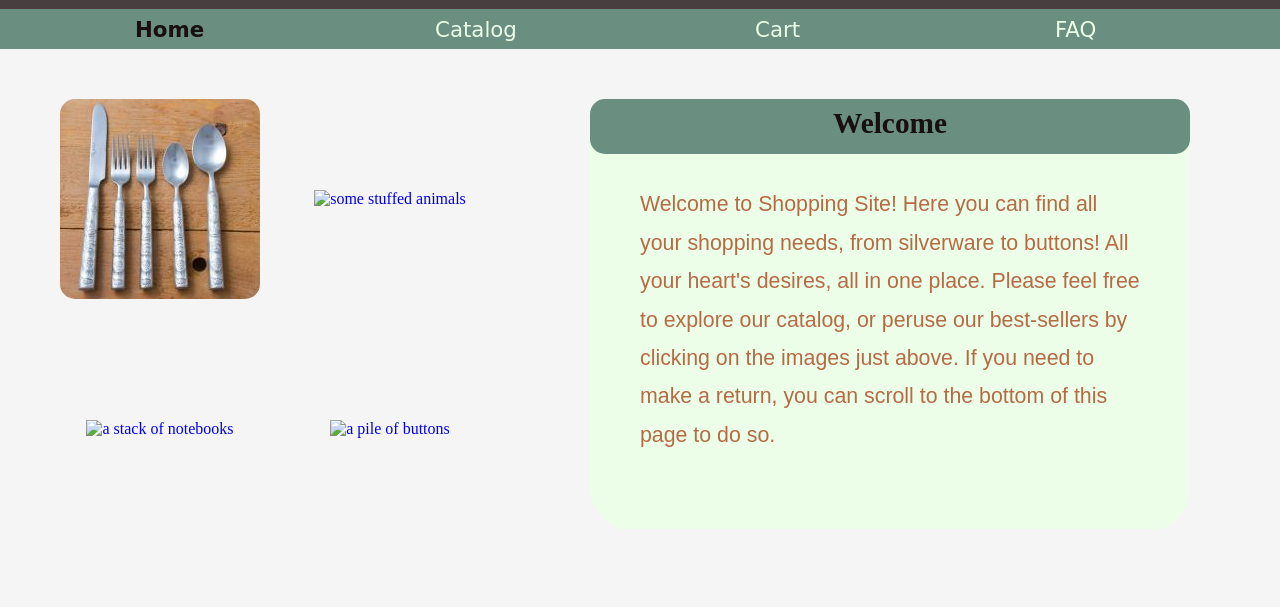
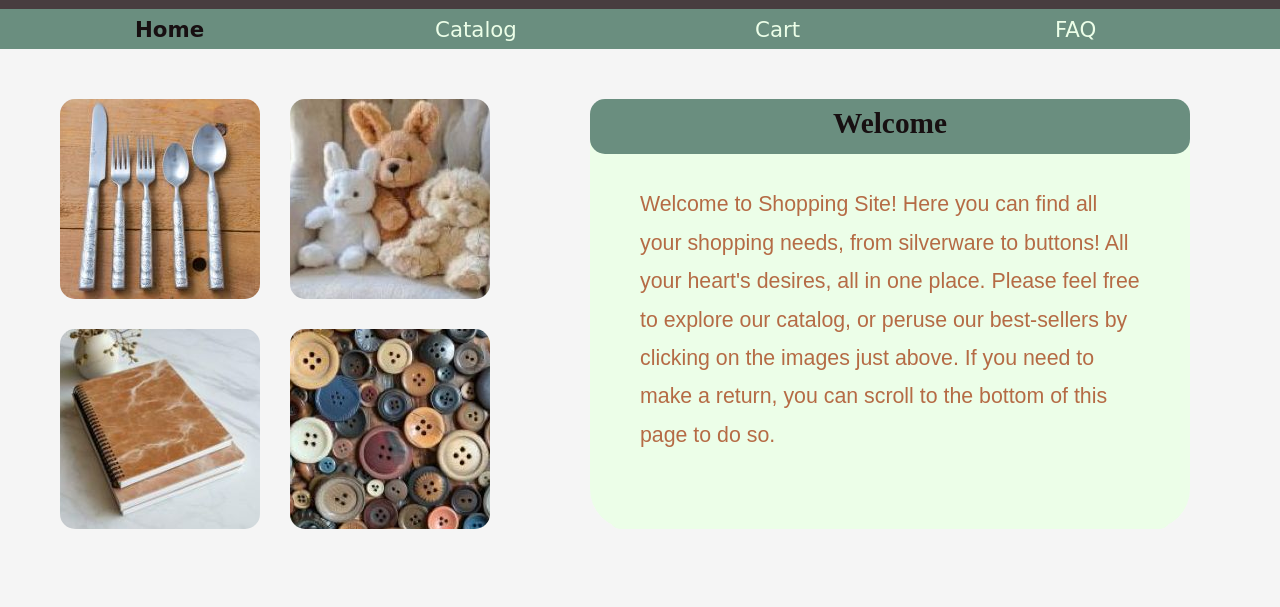
Before and after one commit to ns-mac/shoppingsite, a plain HTML site: page index.html in a window 1280 px wide. Shown: the part 126-733 px from the top of the page. Drawn offline with Linux system fonts and the light colour scheme; the site is published under a folder, as on GitHub Pages, so addresses that start at the root find nothing; a web font is replaced by a local one.

Commit message:
Update index.html

```diff
--- a/index.html
+++ b/index.html
@@ -35,28 +35,28 @@
       <div class="img-silver">
         <div class="center-img">
           <a href="#">
-            <img src="images/silverware.jpg" alt="a set of silverware">
+            <img src="./images/silverware.jpg" alt="a set of silverware">
           </a>
         </div>
       </div>
       <div class="img-stuffie">
         <div class="center-img">
           <a href="#">
-            <img src="/images/stuffies.jpg" alt="some stuffed animals">
+            <img src="./images/stuffies.jpg" alt="some stuffed animals">
           </a>
         </div>
       </div>
       <div class="img-notes">
         <div class="center-img">
           <a href="#">
-            <img src="/images/notebooks.jpg" alt="a stack of notebooks">
+            <img src="./images/notebooks.jpg" alt="a stack of notebooks">
           </a>
         </div>
       </div>
       <div class="img-buttons">
         <div class="center-img">
           <a href="#">
-            <img src="/images/buttons.jpg" alt="a pile of buttons">
+            <img src="./images/buttons.jpg" alt="a pile of buttons">
           </a>
         </div>
       </div>
```
